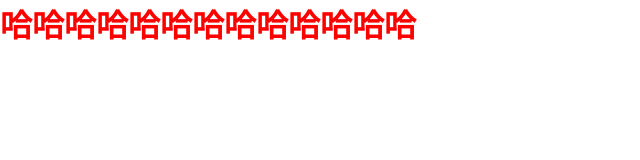
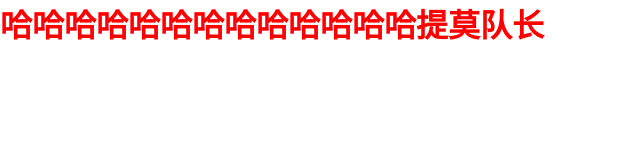
Before and after one commit to zerosheng/zerosheng.github.io, a plain HTML site: page index.html in a window 1280 px wide. Shown: the whole page, without its empty margins (0-640 px from the left). Drawn offline with Linux system fonts and the light colour scheme.

Commit message:
Update index.html

```diff
--- a/index.html
+++ b/index.html
@@ -8,6 +8,6 @@
   <link rel="stylesheet" href="./main.css">
 </head>
 <body>
-  <h1>哈哈哈哈哈哈哈哈哈哈哈哈哈</h1>
+  <h1>哈哈哈哈哈哈哈哈哈哈哈哈哈提莫队长</h1>
 </body>
 </html>
```
